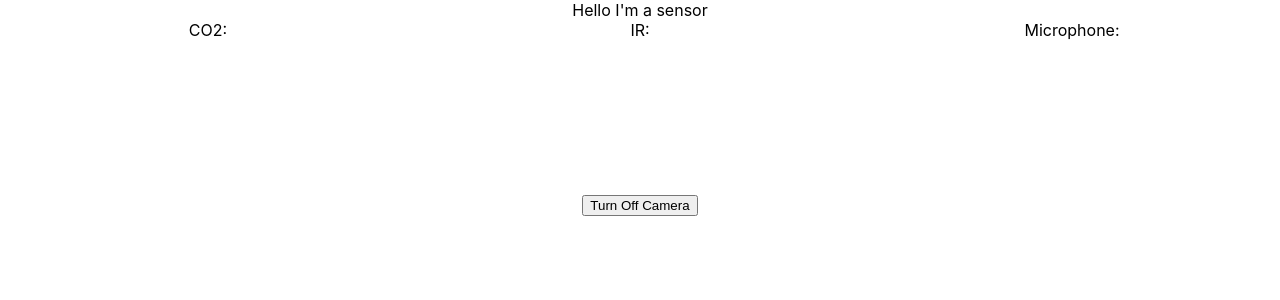
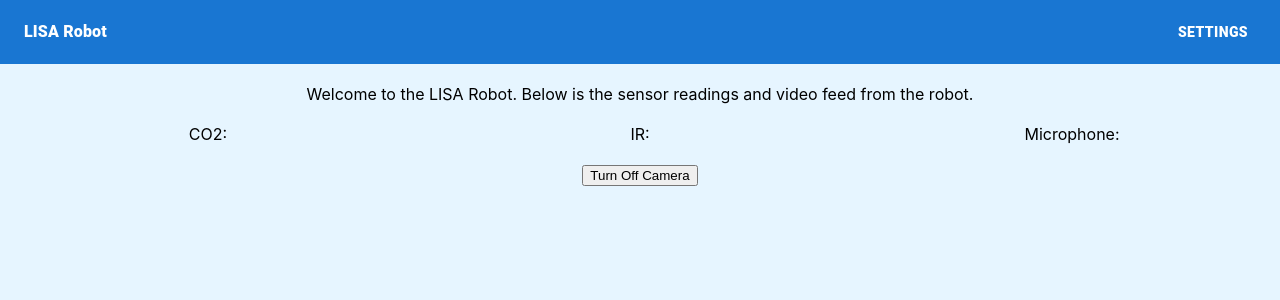
Before and after one commit to sqiyan/HTXCapstone_UserSoftware, a React (Create React App) app in the folder frontend/htx-capstone/: page / in a window 1280 px wide. Shown: the top 300 px of the page. Built offline with nearby package versions, Linux system fonts and the light colour scheme; no server answers.

Commit message:
implement simple styling

```diff
--- a/frontend/htx-capstone/src/App.css
+++ b/frontend/htx-capstone/src/App.css
@@ -1,5 +1,6 @@
 .App {
   text-align: center;
+  overflow: scroll;
 }
 
 .App-logo {
--- a/frontend/htx-capstone/src/App.js
+++ b/frontend/htx-capstone/src/App.js
@@ -3,14 +3,25 @@ import './App.css';
 import Message from './components/Message'
 import KeyboardInput from './components/KeyboardInput'
 import OperatorView from './pages/OperatorView/OperatorView';
+import { Button, Toolbar, Typography, AppBar, Box } from '@mui/material';
+import { fontWeight } from '@mui/system';
 
 function App() {
   return (
     <div className="App">
+        <AppBar position="static">
+          <Toolbar>
+            <Typography fontWeight={800}>
+              LISA Robot
+            </Typography>
+            <Button color="inherit" sx={{marginLeft:"auto", fontWeight:"800"}}>
+              Settings
+            </Button>
+          </Toolbar>
+        </AppBar>
         {/* <img src={logo} className="App-logo" alt="logo" /> */}
         <OperatorView />
         <Message />
-        <KeyboardInput />
     </div>
   );
 }
--- a/frontend/htx-capstone/src/components/KeyboardInput.js
+++ b/frontend/htx-capstone/src/components/KeyboardInput.js
@@ -1,5 +1,6 @@
 import React, {useEffect, useState} from 'react'
 import axios from 'axios'
+import './style.scss'
 
 const KeyboardInput = () => {
 
@@ -45,7 +46,7 @@ const KeyboardInput = () => {
 
     return(
         <div>
-            <div>
+            <div className='section'>
                 {key != null ? key+" has been pressed" : null }
             </div>
         </div>
--- a/frontend/htx-capstone/src/components/TopBar.js
+++ b/frontend/htx-capstone/src/components/TopBar.js
@@ -1,14 +1,15 @@
 import React, {useEffect, useState} from 'react'
 import { Grid, Item } from '@mui/material';
+import './style.scss';
 
 const TopBar = () => {
 
     return(
         <div>
-            <div>
-                Hello I'm a sensor
+            <div className='section'>
+                Welcome to the LISA Robot. Below is the sensor readings and video feed from the robot.
             </div>
-            <Grid container spacing={2}>
+            <Grid className='section' container spacing={2}>
                 <Grid item xs={4}>
                     CO2:
                 </Grid>
--- a/frontend/htx-capstone/src/components/VideoFeed.js
+++ b/frontend/htx-capstone/src/components/VideoFeed.js
@@ -1,4 +1,5 @@
 import React, { useEffect, useRef } from "react";
+import './style.scss'
 
 
 const VideoFeed = () => {
@@ -7,7 +8,7 @@ const VideoFeed = () => {
     var videoFeed = null
 
     useEffect(() => {
-        // getVideo();
+        getVideo();
     }, [videoRef]);
 
     const getVideo = () => {
@@ -30,10 +31,10 @@ const VideoFeed = () => {
 
     return (
         <div>
-            <div>
+            <div className="section">
                 <video className="fullscreen" ref={videoRef} />
             </div>
-            <div>
+            <div className="section">
                 <button onClick={toggleCamera} >Turn Off Camera</button>
             </div>
         </div>
--- a/frontend/htx-capstone/src/components/style.scss
+++ b/frontend/htx-capstone/src/components/style.scss
@@ -5,3 +5,8 @@
     width: 100%;
     overflow: hidden;
 }
+
+.section {
+    margin-top: 20px;
+    margin-bottom: 20px;
+}
--- a/frontend/htx-capstone/src/pages/OperatorView/OperatorView.js
+++ b/frontend/htx-capstone/src/pages/OperatorView/OperatorView.js
@@ -1,7 +1,8 @@
 import React, {useEffect, useState} from 'react'
 import VideoFeed from "../../components/VideoFeed"
 import TopBar from "../../components/TopBar"
-// import './style.scss'
+import KeyboardInput from '../../components/KeyboardInput'
+import './style.scss'
 
 const OperatorView = () => {
 
@@ -9,6 +10,7 @@ const OperatorView = () => {
         <div className='OperatorView__container'>
             <TopBar />
             <VideoFeed />
+            <KeyboardInput />
         </div>
     )
 }
--- a/frontend/htx-capstone/src/pages/OperatorView/style.scss
+++ b/frontend/htx-capstone/src/pages/OperatorView/style.scss
@@ -1,6 +1,6 @@
 .OperatorView {
     &__container {
-        background: aqua;
+        background: #e6f5ff;
         height: 100%;
         position: absolute;
         left: 0;
```
